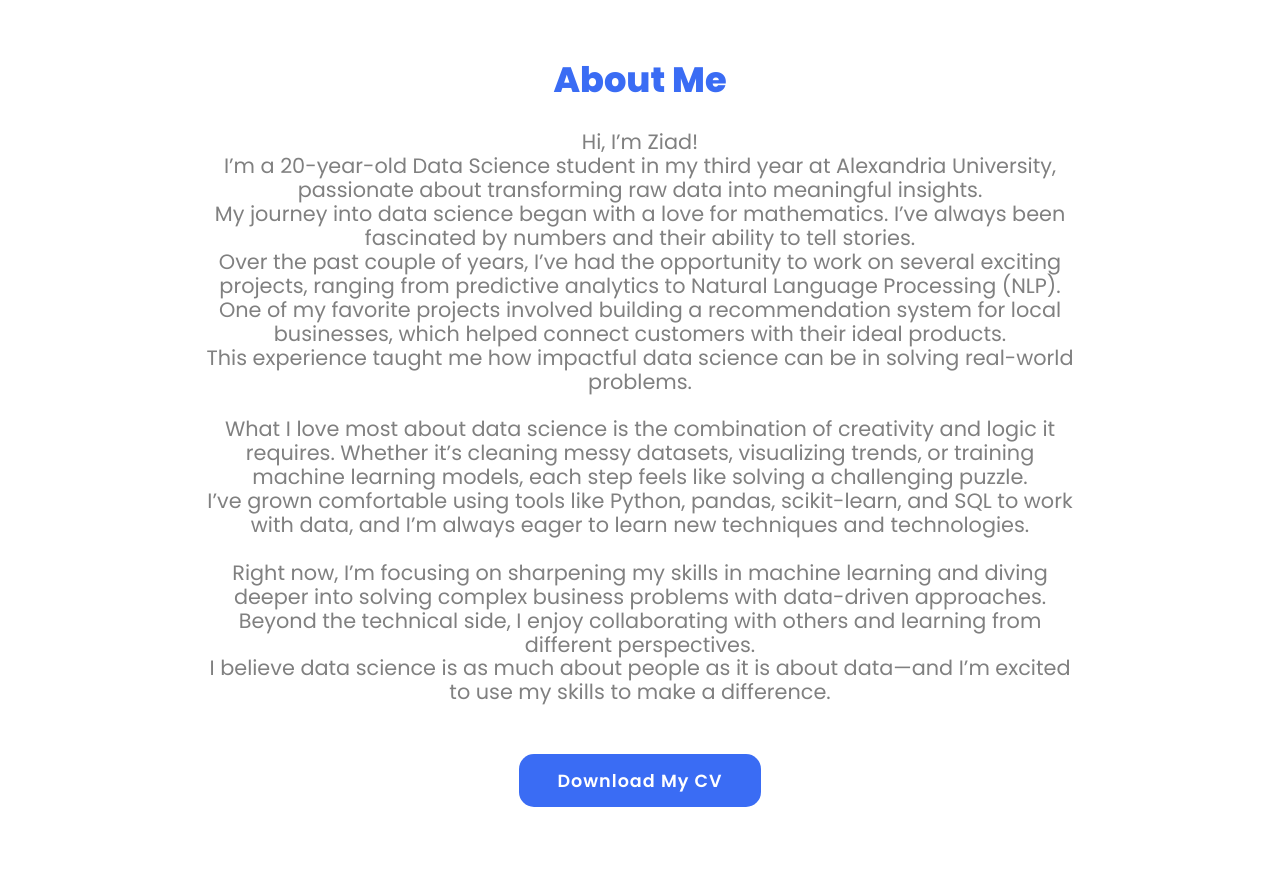
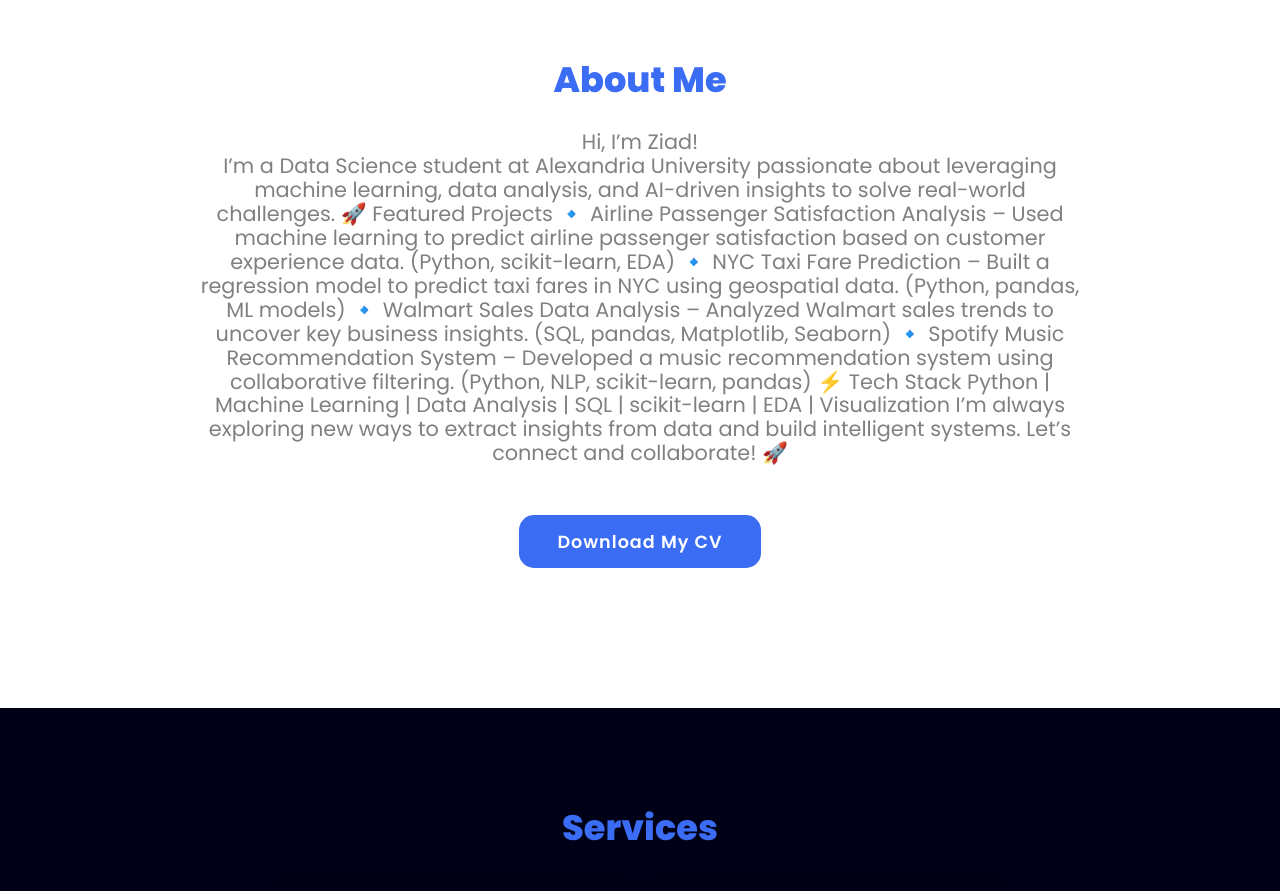
Before and after one commit to Ziad-Shalaby/My-Website_beta, a plain HTML site: page index.html in a window 1280 px wide. Shown: the part 840-1731 px from the top of the page. Drawn offline with Linux system fonts and the light colour scheme.

Commit message:
Update index.html

```diff
--- a/index.html
+++ b/index.html
@@ -40,21 +40,23 @@
 
     <section class="about" id="about">
         <h2 class="title">About Me</h2>
-        <p>Hi, I’m Ziad! <br>
-            I’m a 20-year-old Data Science student in my third year at Alexandria University, passionate about transforming raw data into meaningful insights. <br>
-            My journey into data science began with a love for mathematics. I’ve always been fascinated by numbers and their ability to tell stories. <br>
-            Over the past couple of years, I’ve had the opportunity to work on several exciting projects, ranging from predictive analytics to Natural Language Processing (NLP). <br>
-            One of my favorite projects involved building a recommendation system for local businesses, which helped connect customers with their ideal products. <br>
-            This experience taught me how impactful data science can be in solving real-world problems. <br>
-            <br>
-            What I love most about data science is the combination of creativity and logic it requires. Whether it’s cleaning messy datasets, visualizing trends, or training machine learning models, each step feels like solving a challenging puzzle. <br>
-            I’ve grown comfortable using tools like Python, pandas, scikit-learn, and SQL to work with data, and I’m always eager to learn new techniques and technologies. <br>
-            <br>
-            Right now, I’m focusing on sharpening my skills in machine learning and diving deeper into solving complex business problems with data-driven approaches. <br>
-            Beyond the technical side, I enjoy collaborating with others and learning from different perspectives. <br>
-            I believe data science is as much about people as it is about data—and I’m excited to use my skills to make a difference.
+        <p> Hi, I’m Ziad! <br>
+        I’m a Data Science student at Alexandria University passionate about leveraging machine learning, data analysis, and AI-driven insights to solve real-world challenges.
+        🚀 Featured Projects
+        🔹 Airline Passenger Satisfaction Analysis – Used machine learning to predict airline passenger satisfaction based on customer experience data. (Python, scikit-learn, EDA)
+
+        🔹 NYC Taxi Fare Prediction – Built a regression model to predict taxi fares in NYC using geospatial data. (Python, pandas, ML models)
+
+        🔹 Walmart Sales Data Analysis – Analyzed Walmart sales trends to uncover key business insights. (SQL, pandas, Matplotlib, Seaborn)
+
+        🔹 Spotify Music Recommendation System – Developed a music recommendation system using collaborative filtering. (Python, NLP, scikit-learn, pandas)
+
+        ⚡ Tech Stack
+        Python | Machine Learning | Data Analysis | SQL | scikit-learn | EDA | Visualization
+
+        I’m always exploring new ways to extract insights from data and build intelligent systems. Let’s connect and collaborate! 🚀
         </p>
-        <a href="/Ziad Shalaby CV/Ziad Shalaby's CV.pdf" download="Ziad-Shalaby CV" class="main-btn">Download My CV</a>
+        <a href="Ziad Shalaby CV/Ziad Shalaby's CV.pdf" download="Ziad-Shalaby CV" class="main-btn">Download My CV</a>
     </section>
 
     <section class="cards" id="services">
```
